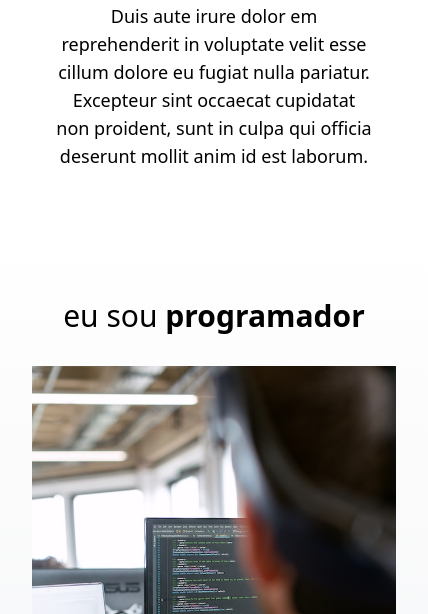
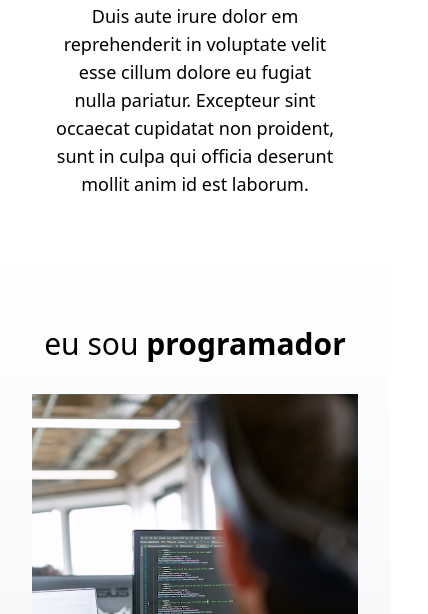
Before and after one commit to IrineuAlmeidaJr/portfolio-infoeste, a website: page public/index.html in a window 390 px wide. Shown: the part 486-1100 px from the top of the page, 428 px wide, since content can reach past the window. Drawn offline with Linux system fonts and the light colour scheme.

Commit message:
v.0.0.1.2
Reponsividade mobile

```diff
--- a/public/index.html
+++ b/public/index.html
@@ -5,7 +5,7 @@
   <meta name="viewport" content="width=device-width, initial-scale=1.0">
   <link href="./dist/output.css" rel="stylesheet">
 </head>
-<body class="min-w-[428px] min-h-screen">
+<body class="min-w-[368px] min-h-screen">
 
   <header>
     <div
@@ -39,7 +39,6 @@
     </div>
     <section
     class="
-    min-w-[428px]
     flex
     justify-center"
     >
```
Also changed, not shown: public/dist/output.css.
